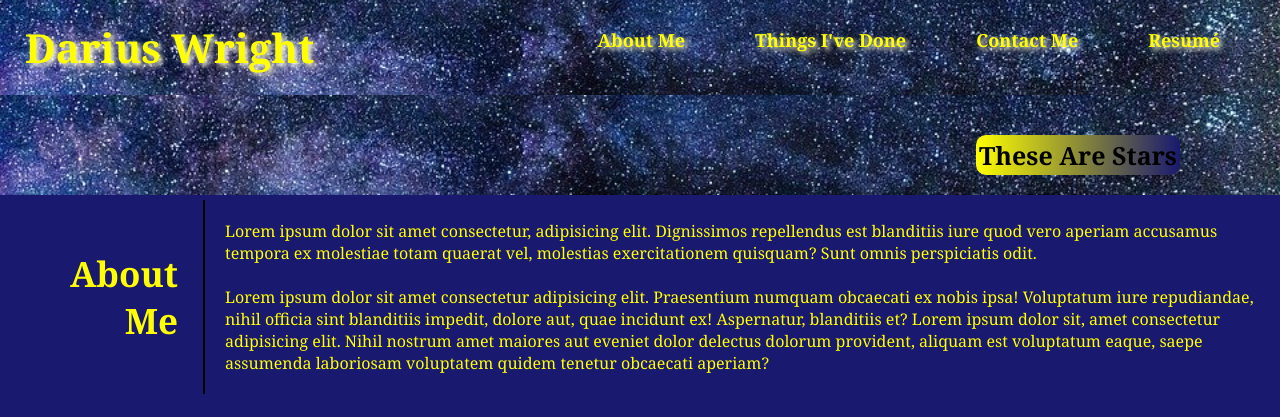
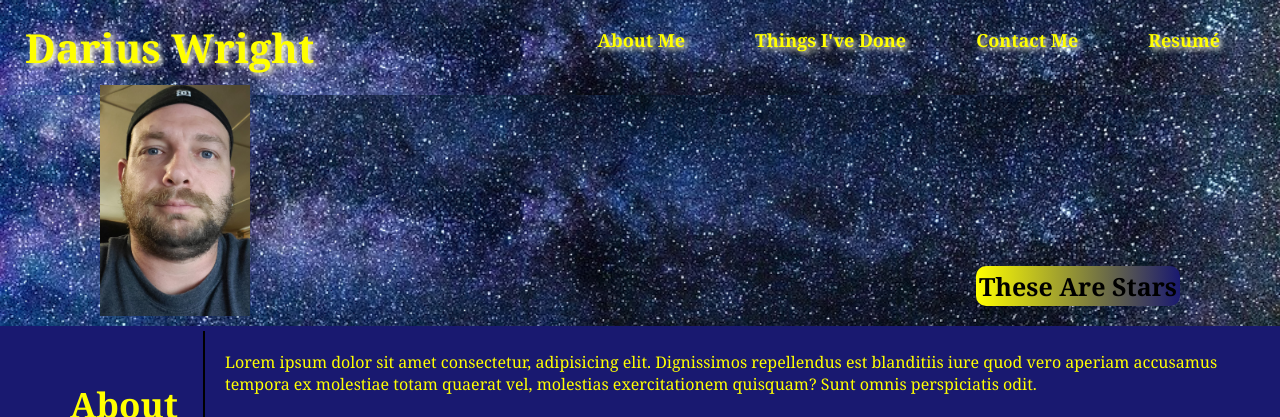
Before and after one commit to DariusJWright/DariusWright, a plain HTML site: page index.html in a window 1280 px wide. Shown: the top 417 px of the page. Drawn offline with Linux system fonts and the light colour scheme.

Commit message:
added photo, ready to deploy

```diff
--- a/assets/style.css
+++ b/assets/style.css
@@ -74,13 +74,12 @@ header a:hover {
     border-radius: 10px;
     background-color: yellow;
     color: black;
-    /* padding: 5px; */
     background-image: linear-gradient(90deg, yellow, midnightblue);
     transform: rotateY(360deg);
 }
 
 .big-photo {
-    height: 100px;
+    height: 231px;
     background-image: url("./images/big-photo.jpg");
     background-size: cover;
     background-position: 100%;
@@ -89,6 +88,15 @@ header a:hover {
     align-items: flex-end;
     justify-content: flex-end;
     flex-wrap: wrap;
+    position: relative;
+}
+
+.big-photo img {
+    position: absolute;
+    left: 100px;
+    bottom: 10px;
+    height: 231px;
+    width: 150px;
 }
 
 .big-photo h3 {
--- a/index.html
+++ b/index.html
@@ -34,6 +34,7 @@
     </header>
 
     <div class="big-photo">
+        <img src="./assets/images/me.jpg">
         <h3>These Are Stars</h3>
     </div>
 
```
Also changed, not shown: assets/images/me.jpg (added).
